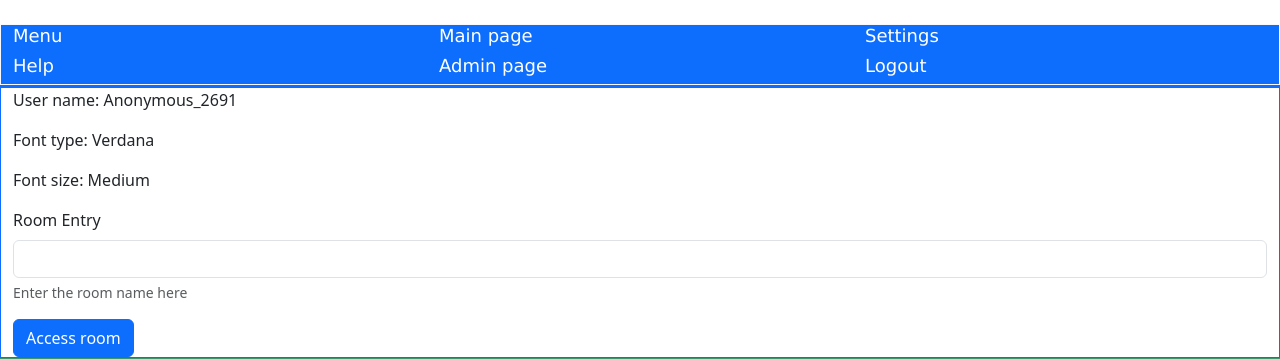
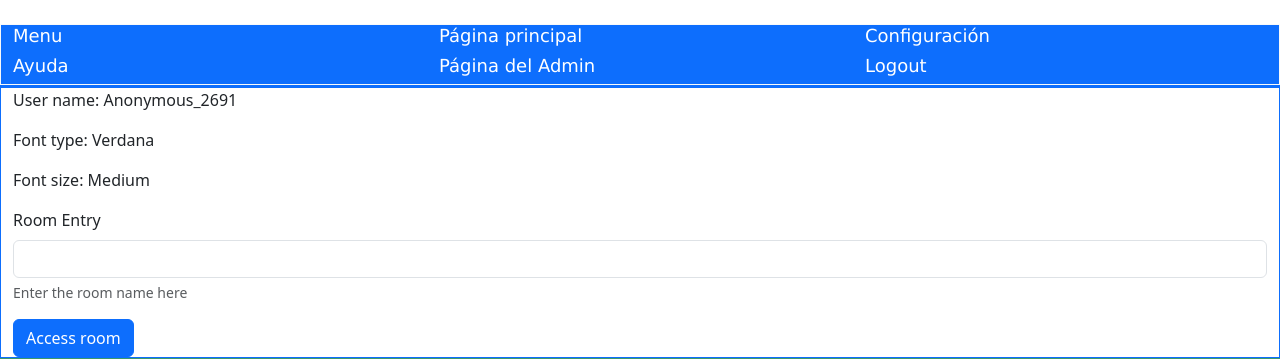
Before and after one commit to FedeVico/wetransfer_p_decharlas_2023-05-23_1021, a Django app: template p_decharlas/decharlas/templates/decharlas/main.html in a window 1280 px wide. Shown: the part 72-431 px from the top of the page. Run offline with Django 3.2, Linux system fonts and the light colour scheme; the template is opened without the code that fills it: values that come from a table or form of the project are taken from there, others are empty; data comes from the database, SQL or seed files in the repository.

Commit message:
Mensaje del commit

```diff
--- a/p_decharlas/decharlas/templates/decharlas/main.html
+++ b/p_decharlas/decharlas/templates/decharlas/main.html
@@ -48,25 +48,25 @@
 
         <div class="col-xxl-2 col-md-4" >
             <h2>
-                <a href="/decharlas/">Main page</a>
+                <a href="/decharlas/">Página principal</a>
             </h2>
         </div>
 
         <div class="col-xxl-2 col-md-4" >
             <h2>
-                <a href="/decharlas/config">Settings</a>
+                <a href="/decharlas/config">Configuración</a>
             </h2>
         </div>
 
         <div class="col-xxl-2 col-md-4">
             <h2>
-                <a href="/decharlas/help">Help</a>
+                <a href="/decharlas/help">Ayuda</a>
             </h2>
         </div>
 
         <div class="col-xxl-2 col-md-4">
             <h2>
-                <a href="/admin/">Admin page</a>
+                <a href="/admin/">Página del Admin</a>
             </h2>
         </div>
 
```
